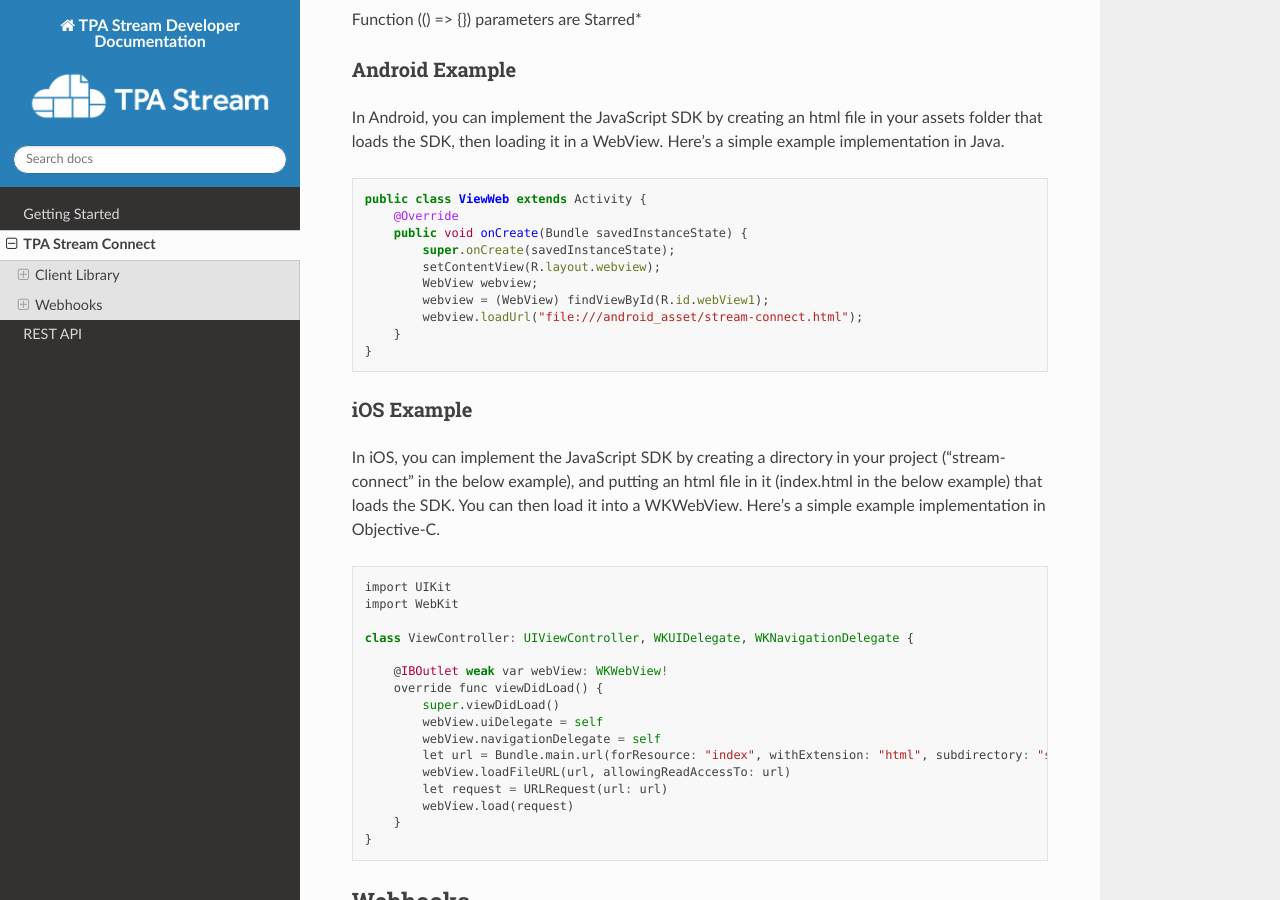
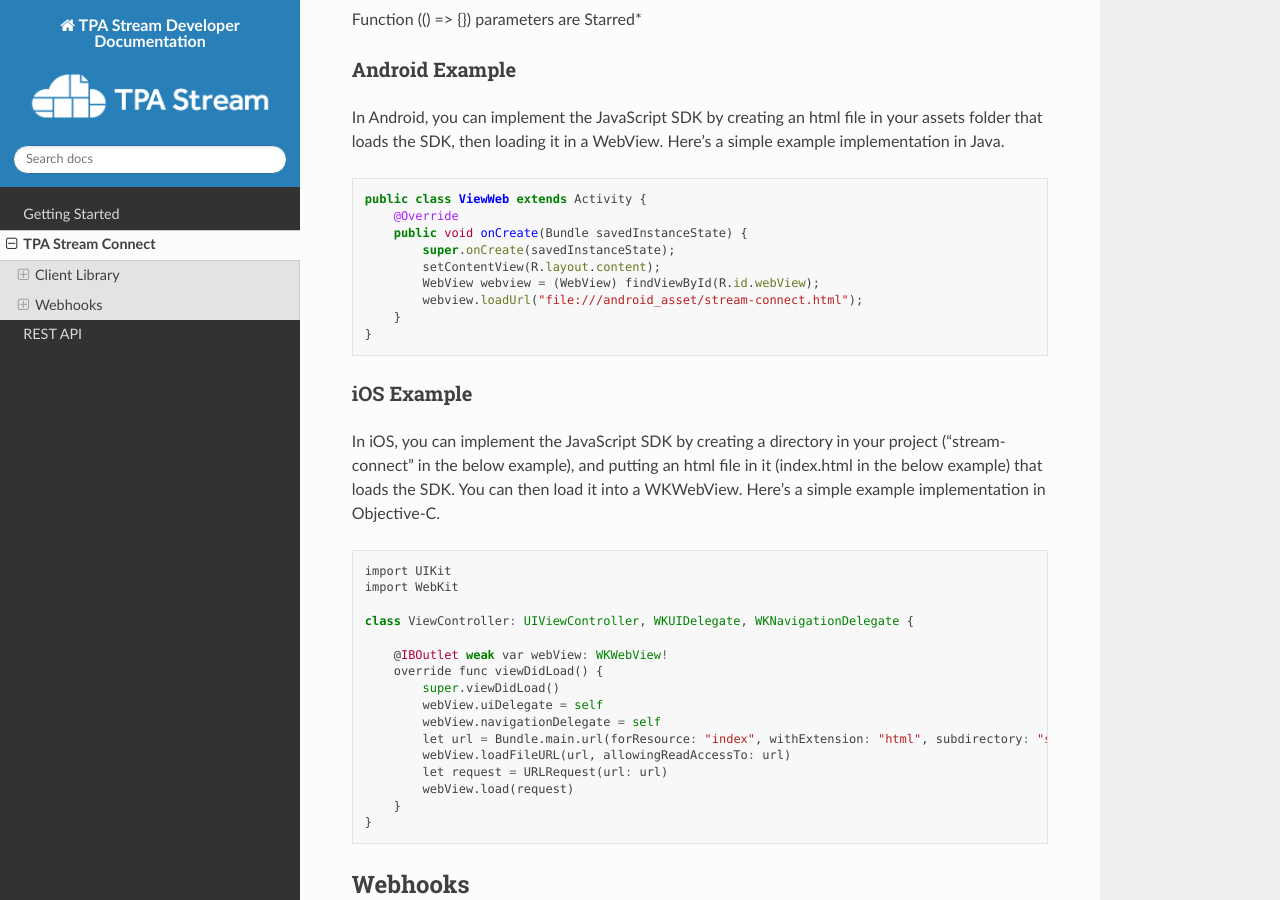
Before and after one commit to TPAStream/developer-docs, a Sphinx documentation site: the page built from source/connect.rst, in a window 1280 px wide and 900 px high, scrolled down 2417 px. Built offline with Sphinx 7.4.7 and the Read the Docs theme 2.0.0, drawn with Linux system fonts in a browser that asks for light colours.

Commit message:
clean up android example a bit

```diff
--- a/source/connect.rst
+++ b/source/connect.rst
@@ -144,9 +144,8 @@
       @Override
       public void onCreate(Bundle savedInstanceState) {
           super.onCreate(savedInstanceState);
-          setContentView(R.layout.webview);
-          WebView webview;
-          webview = (WebView) findViewById(R.id.webView1);
+          setContentView(R.layout.content);
+          WebView webview = (WebView) findViewById(R.id.webView);
           webview.loadUrl("file:///android_asset/stream-connect.html");
       }
   }
```
